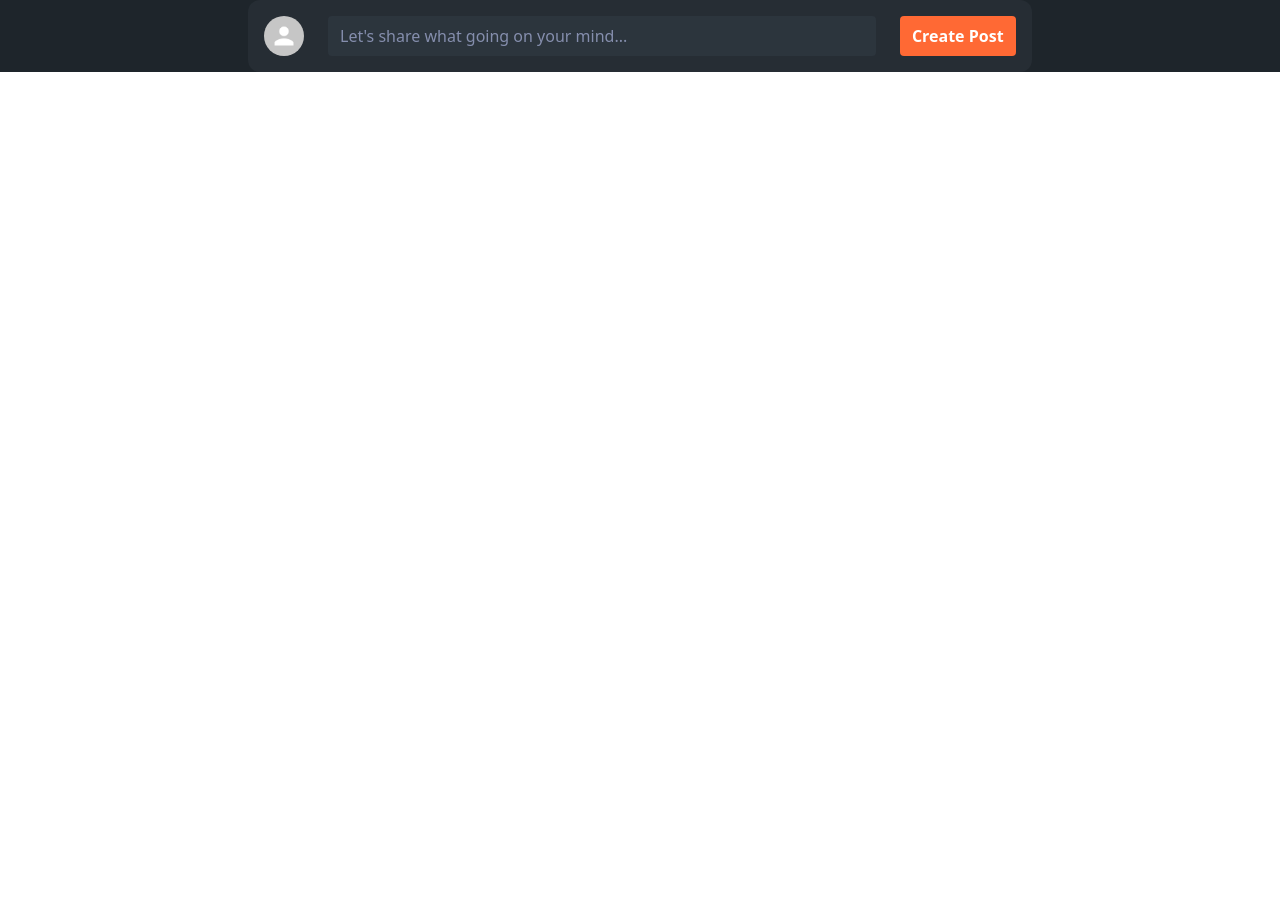
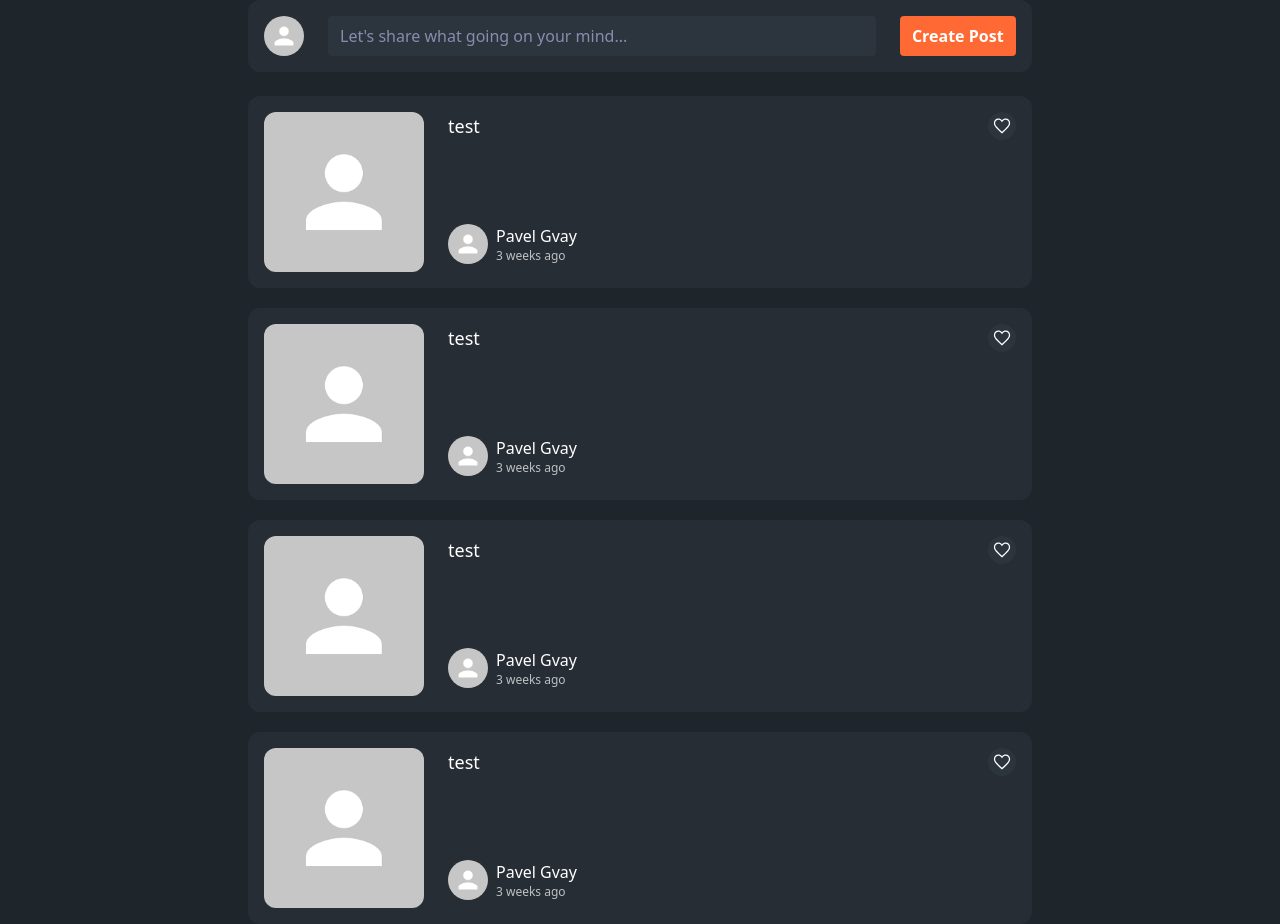
Before and after one commit to BerkantKazangirler/forum, a React (Vite) app: page / in a window 1280 px wide. Before the commit the page ends 800 px from the top, so only its background shows below. Built offline with nearby package versions, Linux system fonts and the light colour scheme.

Commit message:
feat: created posts design

```diff
--- a/package.json
+++ b/package.json
@@ -11,7 +11,8 @@
   },
   "dependencies": {
     "react": "^18.3.1",
-    "react-dom": "^18.3.1"
+    "react-dom": "^18.3.1",
+    "react-icons": "^5.3.0"
   },
   "devDependencies": {
     "@eslint/js": "^9.11.1",
--- a/src/App.tsx
+++ b/src/App.tsx
@@ -1,9 +1,10 @@
+import { IoMdHeartEmpty } from "react-icons/io";
 function App() {
   return (
     <>
       <div className="bg-main-bg w-full flex justify-center">
-        <div className="flex flex-col">
-          <div className="bg-element-bg w-128 rounded-xl">
+        <div className="flex flex-col w-128 gap-6">
+          <div className="bg-element-bg rounded-xl">
             <div className="flex flex-row gap-6 p-4">
               <img
                 src={"./public/user.png"}
@@ -20,6 +21,112 @@ function App() {
               </button>
             </div>
           </div>
+          <div className="flex flex-col gap-5">
+            <div className="bg-element-bg rounded-xl">
+              <div className="flex flex-row justify-between gap-6 p-4">
+                <img src={"./public/user.png"} className="rounded-xl h-40" />
+                <div className="flex flex-col w-full justify-between">
+                  <div className="flex flex-row justify-between">
+                    <span className="text-white font-medium text-lg w-full">
+                      test
+                    </span>
+                    <span className="bg-like-bg p-1 rounded-full text-xl h-fit">
+                      <IoMdHeartEmpty className="text-white" />
+                    </span>
+                  </div>
+                  <div className="flex flex-row h-12 gap-2">
+                    <img
+                      src={"./public/user.png"}
+                      alt=""
+                      className="h-10 rounded-full"
+                    />
+                    <div className="flex flex-col">
+                      <span className="text-white font-medium">Pavel Gvay</span>
+                      <span className="text-xs text-white/70">3 weeks ago</span>
+                    </div>
+                  </div>
+                </div>
+              </div>
+            </div>
+            <div className="bg-element-bg rounded-xl">
+              <div className="flex flex-row justify-between gap-6 p-4">
+                <img src={"./public/user.png"} className="rounded-xl h-40" />
+                <div className="flex flex-col w-full justify-between">
+                  <div className="flex flex-row justify-between">
+                    <span className="text-white font-medium text-lg w-full">
+                      test
+                    </span>
+                    <span className="bg-like-bg p-1 rounded-full text-xl h-fit">
+                      <IoMdHeartEmpty className="text-white" />
+                    </span>
+                  </div>
+                  <div className="flex flex-row h-12 gap-2">
+                    <img
+                      src={"./public/user.png"}
+                      alt=""
+                      className="h-10 rounded-full"
+                    />
+                    <div className="flex flex-col">
+                      <span className="text-white font-medium">Pavel Gvay</span>
+                      <span className="text-xs text-white/70">3 weeks ago</span>
+                    </div>
+                  </div>
+                </div>
+              </div>
+            </div>
+            <div className="bg-element-bg rounded-xl">
+              <div className="flex flex-row justify-between gap-6 p-4">
+                <img src={"./public/user.png"} className="rounded-xl h-40" />
+                <div className="flex flex-col w-full justify-between">
+                  <div className="flex flex-row justify-between">
+                    <span className="text-white font-medium text-lg w-full">
+                      test
+                    </span>
+                    <span className="bg-like-bg p-1 rounded-full text-xl h-fit">
+                      <IoMdHeartEmpty className="text-white" />
+                    </span>
+                  </div>
+                  <div className="flex flex-row h-12 gap-2">
+                    <img
+                      src={"./public/user.png"}
+                      alt=""
+                      className="h-10 rounded-full"
+                    />
+                    <div className="flex flex-col">
+                      <span className="text-white font-medium">Pavel Gvay</span>
+                      <span className="text-xs text-white/70">3 weeks ago</span>
+                    </div>
+                  </div>
+                </div>
+              </div>
+            </div>
+            <div className="bg-element-bg rounded-xl">
+              <div className="flex flex-row justify-between gap-6 p-4">
+                <img src={"./public/user.png"} className="rounded-xl h-40" />
+                <div className="flex flex-col w-full justify-between">
+                  <div className="flex flex-row justify-between">
+                    <span className="text-white font-medium text-lg w-full">
+                      test
+                    </span>
+                    <span className="bg-like-bg p-1 rounded-full text-xl h-fit">
+                      <IoMdHeartEmpty className="text-white" />
+                    </span>
+                  </div>
+                  <div className="flex flex-row h-12 gap-2">
+                    <img
+                      src={"./public/user.png"}
+                      alt=""
+                      className="h-10 rounded-full"
+                    />
+                    <div className="flex flex-col">
+                      <span className="text-white font-medium">Pavel Gvay</span>
+                      <span className="text-xs text-white/70">3 weeks ago</span>
+                    </div>
+                  </div>
+                </div>
+              </div>
+            </div>
+          </div>
         </div>
       </div>
     </>
--- a/tailwind.config.js
+++ b/tailwind.config.js
@@ -9,6 +9,7 @@ export default {
         'input-bg': '#2C353D',
         'placeholder': '#858EAD',
         'button-bg': '#FF6934',
+        'like-bg': '#2C353D',
       },
       'width': {
         '128': '49rem',
```
Also changed, not shown: 1 other file (tests, documents, lock files or other folders).
